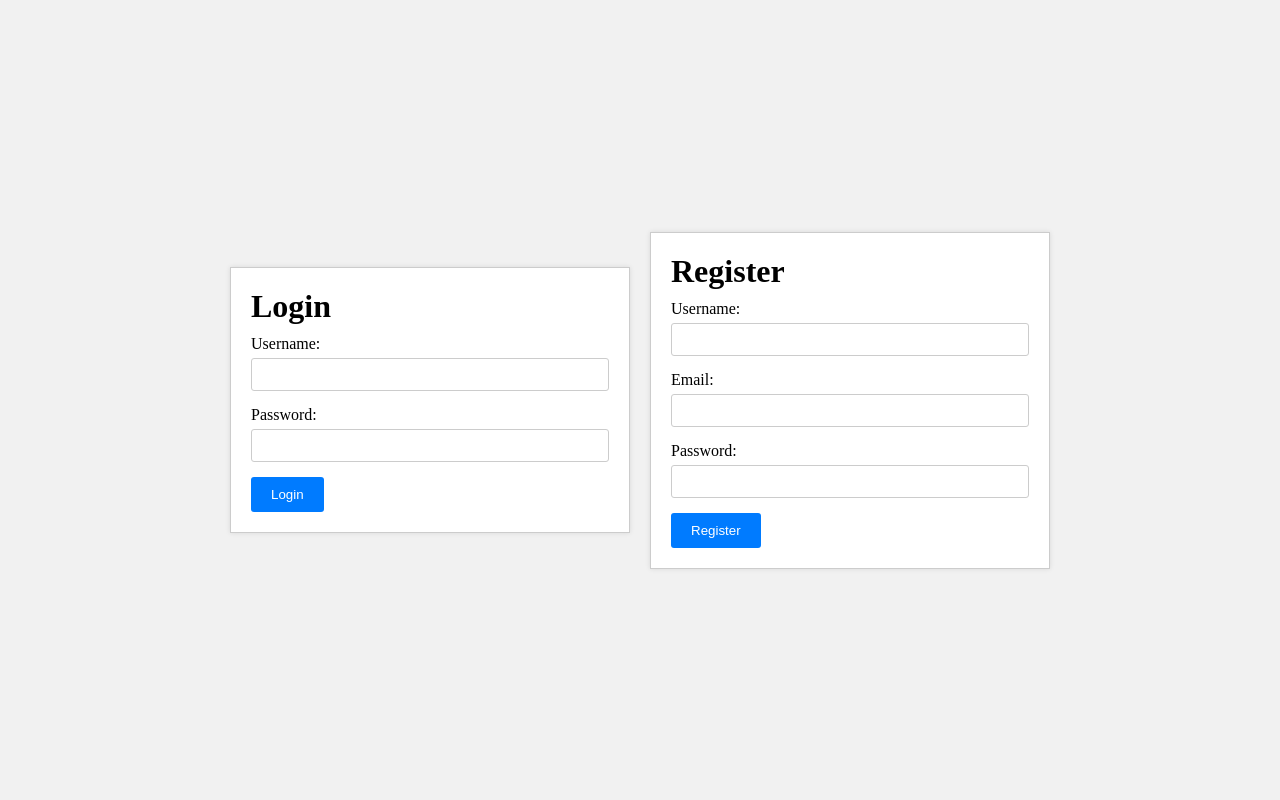
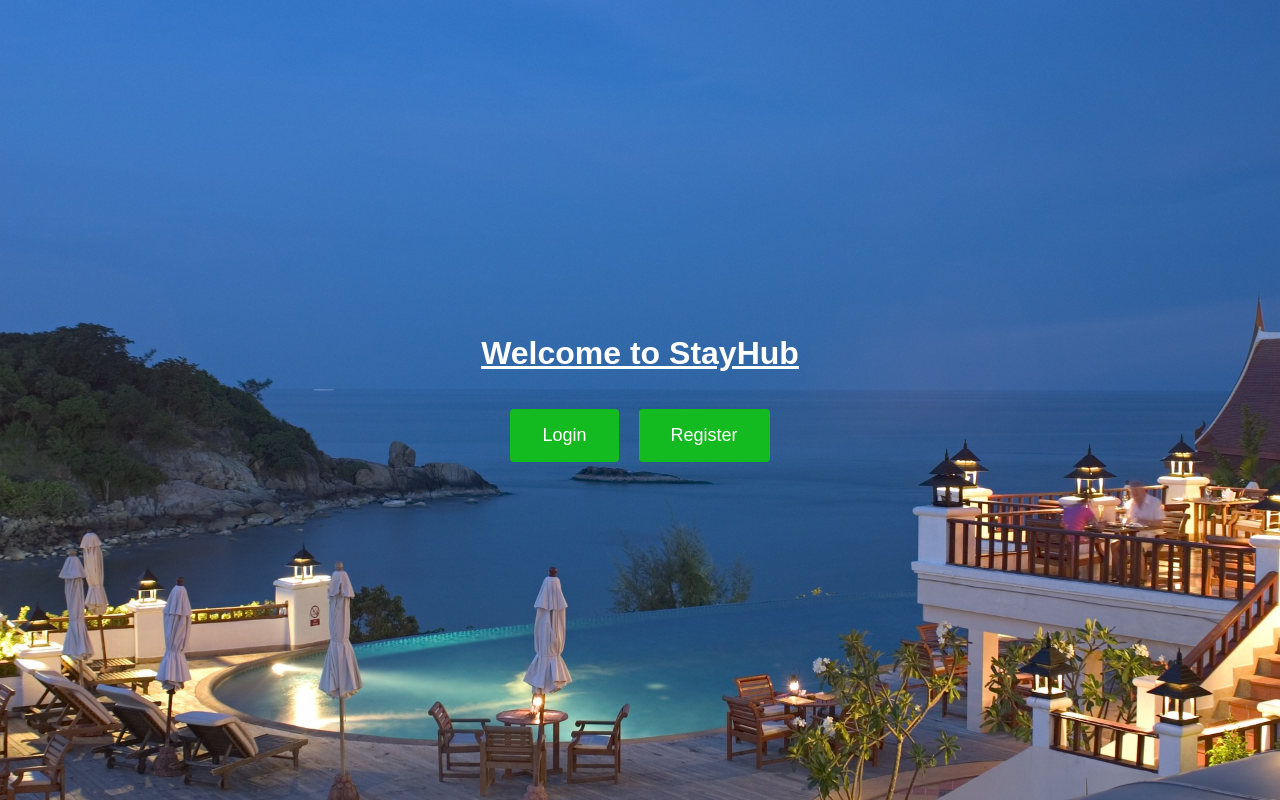
Before and after one commit to Robofish996/HotelBookingApp, a PHP site: page / in a window 1280 px wide. Run offline with PHP 8.4, Linux system fonts and the light colour scheme.

Commit message:
Finished login&reg styling and functionality

```diff
--- a/index.php
+++ b/index.php
@@ -1,144 +1,37 @@
 <?php
 session_start();
 
-// Connection details
-$host = 'localhost';
-$username = 'Mathew';
-$password = 'mysql@123';
-$database = 'stayhub';
+if (isset($_GET['logout']) && $_GET['logout'] === 'true') {
+    // Clear all session variables
+    session_unset();
 
-//error message
-$error_message = '';
+    // Destroy the session
+    session_destroy();
 
-// Login values
-if ($_SERVER["REQUEST_METHOD"] == "POST" && isset($_POST['login'])) {
-    $login_username = $_POST['username'];
-    $login_password = $_POST['password'];
-
-    // Connect to the database
-    $connection = mysqli_connect($host, $username, $password, $database);
-
-    if (!$connection) {
-        die("Connection failed: " . mysqli_connect_error());
-    }
-
-    // Prepare to fetch the user data based on the username
-    $query_members = "SELECT * FROM customers WHERE name = '$login_username'";
-
-    // Execute the query
-    $result_members = mysqli_query($connection, $query_members);
-
-    if ($result_members && mysqli_num_rows($result_members) === 1) {
-        $user = mysqli_fetch_assoc($result_members);
-
-        if ($user['role'] === 'blocked') {
-            // User is blocked, show an error message
-            $error_message = "You have been blocked. Please contact the administrator for further assistance.";
-        } elseif (password_verify($login_password, $user['password'])) {
-            // Username and password are correct, store session data
-            $_SESSION['username'] = $user['name'];
-            $_SESSION['role'] = $user['role'];
-            $_SESSION['user_id'] = $user['id'];
-            $_SESSION['email'] = $user['email'];
-
-            // Redirect
-            if ($user['role'] === 'customer') {
-                header("Location: ./pages/customerLanding.php");
+    // Redirect back to index.php
+    header("Location: index.php");
     exit();
-            }
-        } else {
-            // Invalid password, show an error message
-            $error_message = "Invalid password. Please try again.";
-        }
-    } else {
-        // User not found, show an error message
-        $error_message = "Invalid username. Please try again.";
-    }
-
-    // Close the database connection
-    mysqli_close($connection);
-}
-
-// Registration values
-if ($_SERVER["REQUEST_METHOD"] == "POST" && isset($_POST['register'])) {
-    $register_username = $_POST['username'];
-    $register_email = $_POST['email'];
-    $register_password = $_POST['password'];
-
-    // Hash the password
-    $hashed_password = password_hash($register_password, PASSWORD_DEFAULT);
-
-    // Connect to the database
-    $connection = mysqli_connect($host, $username, $password, $database);
-
-    if (!$connection) {
-        die("Connection failed: " . mysqli_connect_error());
-    }
-
-    // Prepare and execute the registration
-    $register_query = "INSERT INTO customers (name, email, password, role) VALUES ('$register_username', '$register_email', '$hashed_password', 'customer')";
-
-    if (mysqli_query($connection, $register_query)) {
-        // Registration successful message
-        $success_message = "Registration successful! Please proceed to log in.";
-    } else {
-        // Registration failed, show an error message
-        $error_message = "Error: Unable to register. Please try again.";
-    }
-
-    // Close the database connection
-    mysqli_close($connection);
 }
 ?>
 
 <!DOCTYPE html>
 <html lang="en">
-
 <head>
-    <meta charset="UTF-8">
-    <meta http-equiv="X-UA-Compatible" content="IE=edge">
-    <meta name="viewport" content="width=device-width, initial-scale=1.0">
-    <title>Login & Register</title>
     <link rel="stylesheet" type="text/css" href="./styling/css/index.css">
 </head>
-
 <body>
+    <div class="wrapper">
         <div class="container">
-        <div class="form-container login">
-            <h1>Login</h1>
-            <?php if (isset($error_message)) : ?>
-                <p class="error"><?php echo $error_message; ?></p>
-            <?php endif; ?>
-            <form action="" method="post">
-                <input type="hidden" name="login" value="1">
-                <label for="username">Username:</label>
-                <input type="text" name="username" id="username" required>
-                <label for="password">Password:</label>
-                <input type="password" name="password" id="password" required>
+            <h1>Welcome to StayHub</h1>
+            <div class="login-register">
+                <form action="pages/login.php">
                     <button type="submit">Login</button>
                 </form>
-        </div>
-        <!-- Registration form -->
-        <div class="form-container register">
-            <h1>Register</h1>
-            <?php if (isset($error_message)) : ?>
-                <p class="error"><?php echo $error_message; ?></p>
-            <?php endif; ?>
-            <?php if (isset($success_message)) : ?>
-                <p class="success"><?php echo $success_message; ?></p>
-            <?php endif; ?>
-            <form action="" method="post">
-                <input type="hidden" name="register" value="1">
-                <label for="username">Username:</label>
-                <input type="text" name="username" id="username" required>
-                <label for="email">Email:</label>
-                <input type="email" name="email" id="email" required>
-                <label for="password">Password:</label>
-                <input type="password" name="password" id="password" required>
+                <form action="pages/register.php">
                     <button type="submit">Register</button>
                 </form>
             </div>
         </div>
+    </div>
 </body>
-
 </html>
--- a/pages/customerLanding.php
+++ b/pages/customerLanding.php
@@ -0,0 +1 @@
+<h1>Hi</h1>
--- a/styling/css/index.css
+++ b/styling/css/index.css
@@ -1,87 +1,118 @@
-/*default styles */
-* {
+
+body, h1, p, ul, li, button {
     margin: 0;
     padding: 0;
     box-sizing: border-box;
 }
 
-/* form container */
-.container {
+body {
+    font-family: Arial, sans-serif;
+    line-height: 1.6;
+    position: relative;
     display: flex;
     justify-content: center;
     align-items: center;
-    height: 100vh;
-    background-color: #f1f1f1;
+    min-height: 100vh;
+    background-image: url("../images/bckgrnd_imgs/backgroundImg.jpg");
+    background-size: cover;
+    background-position: center;
 }
 
-/* Style the form containers */
-.form-container {
+.container {
+    max-width: 600px;
     padding: 20px;
-    border: 1px solid #ccc;
-    width: 50%;
-    max-width: 400px;
-    background-color: #fff;
-    box-shadow: 0 0 5px rgba(0, 0, 0, 0.1);
+    color: #fff;
 }
 
-.form-container.login {
-    margin-right: 10px;
+h1 {
+    margin-bottom: 20px;
+    text-align: center;
+    color: #ffffff;
+    text-decoration: underline;
 }
 
-.form-container.register {
-    margin-left: 10px;
+.login-register {
+    display: flex;
+    justify-content: center;
+    margin-top: 20px;
 }
 
-/*form labels and inputs */
-.form-container label {
-    display: block;
-    margin-bottom: 5px;
+.login-register form {
+    display: inline-block;
 }
 
-.form-container input[type="text"],
-.form-container input[type="email"],
-.form-container input[type="password"] {
-    width: 100%;
-    padding: 8px;
-    margin-bottom: 15px;
-    border: 1px solid #ccc;
-    border-radius: 3px;
-}
-
-.form-container button {
-    background-color: #007bff;
+.login-register button {
+    margin: 10px;
+    padding: 16px 32px;
+    background-color: #13bb21;
     color: #fff;
+    text-decoration: none;
+    border-radius: 4px;
     border: none;
-    padding: 10px 20px;
-    border-radius: 3px;
+    font-size: 18px;
     cursor: pointer;
 }
 
-/* Style error and success messages */
-.error,
-.success {
-    margin-top: 10px;
-    color: #d9534f;
+.login-register button:hover {
+    background-color: #0056b3;
 }
 
-.success {
-    color: #5cb85c;
+/* Additional styling for buttons */
+button {
+    background-color: #007bff;
+    color: #fff;
+    padding: 10px 20px;
+    border: none;
+    border-radius: 4px;
+    cursor: pointer;
+    margin-bottom: 10px;
 }
 
-/* Media queries for responsiveness */
-@media (max-width: 768px) {
+/* Media Queries for Responsive Layout */
+
+/* Cellphone */
+@media only screen and (max-width: 480px) {
     .container {
-        flex-direction: column;
-        align-items: center;
+        padding: 10px;
     }
 
-    .form-container {
-        width: 80%;
-        margin: 0 auto;
-        margin-bottom: 20px;
+    .login-register {
+        flex-direction: column;
     }
 
-    .form-container.login {
-        margin-right: 0;
+    .login-register form {
+        margin: 5px 0;
+    }
+
+    button {
+        padding: 8px 16px;
     }
 }
+
+/* Tablet */
+@media only screen and (min-width: 481px) and (max-width: 768px) {
+    .container {
+        max-width: 90%;
+        padding: 15px;
+    }
+
+    .login-register button {
+        padding: 14px 28px;
+        font-size: 16px;
+    }
+
+    button {
+        padding: 10px 18px;
+    }
+}
+
+/* Desktop */
+@media only screen and (min-width: 769px) {
+    .container {
+        max-width: 600px;
+    }
+
+    button {
+        padding: 12px 20px;
+    }
+}
```
Also changed, not shown: pages/login.php (added, +96 -0 lines), pages/register.php (added, +79 -0 lines), styling/images/bckgrnd_imgs/loginBckground.jpg (added), styling/images/bckgrnd_imgs/registerBckground.jpg (added). Lines whose indentation alone changed are shown as unchanged.
